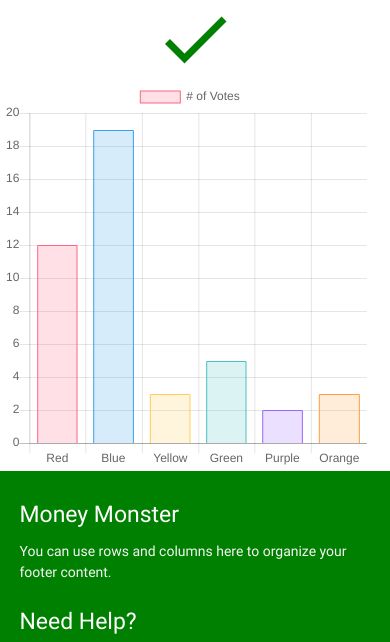
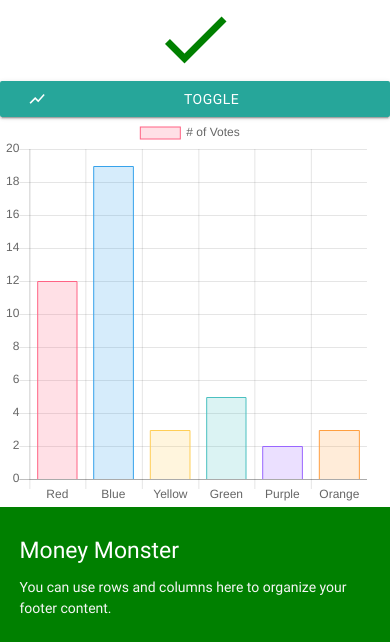
Before and after one commit to cnavarr5/RecipeApp, a plain HTML site: page main.html in a window 390 px wide. Shown: the part 159-801 px from the top of the page. Drawn offline with Linux system fonts and the light colour scheme; files whose address does not match are found by name.

Commit message:
Toggle function does not work on mobile. Add blog cards, learn to make interactive

```diff
--- a/Script/mainscript.js
+++ b/Script/mainscript.js
@@ -0,0 +1,8 @@
+function toggle() {
+    var x = document.getElementById("graph");
+    if (x.style.display === "none") {
+        x.style.display = "block";
+    } else {
+        x.style.display = "none";
+    }
+}
--- a/main.html
+++ b/main.html
@@ -33,7 +33,10 @@
     </nav>
     <h2>On Budget!</h2>
     <i id="balanceHealth" class="large material-icons">check</i>
-    <div class="graph">
+    <!-- Creates and Holds graph information -->
+    <a onclick="toggle()" class="waves-effect waves-light btn" width="10%">
+        <i class="material-icons left">show_chart</i>Toggle</a>
+    <div id="graph" display="block">
         <canvas id="myChart" width="100px" height="100px"></canvas>
         <script>
                 var ctx = document.getElementById("myChart");
```
